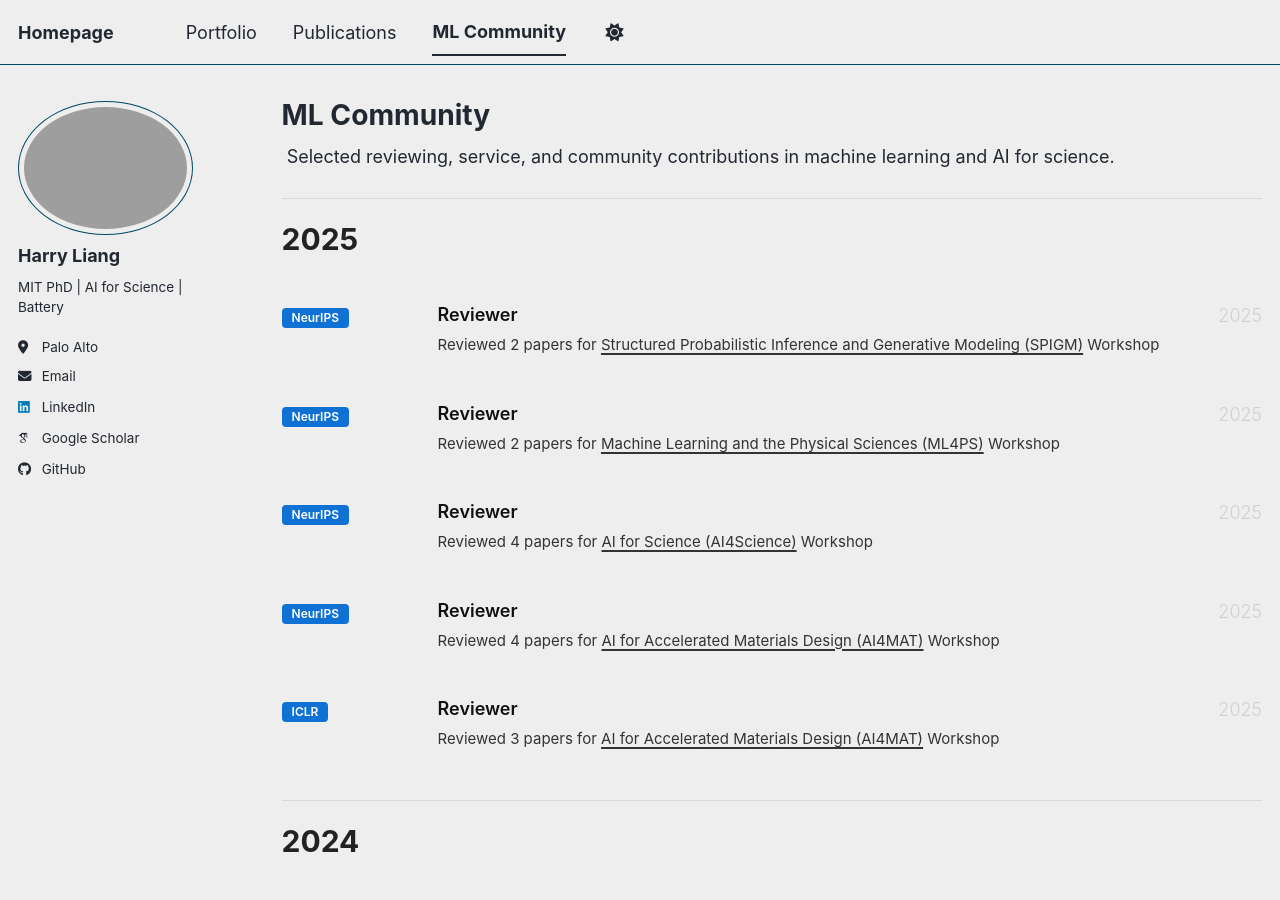
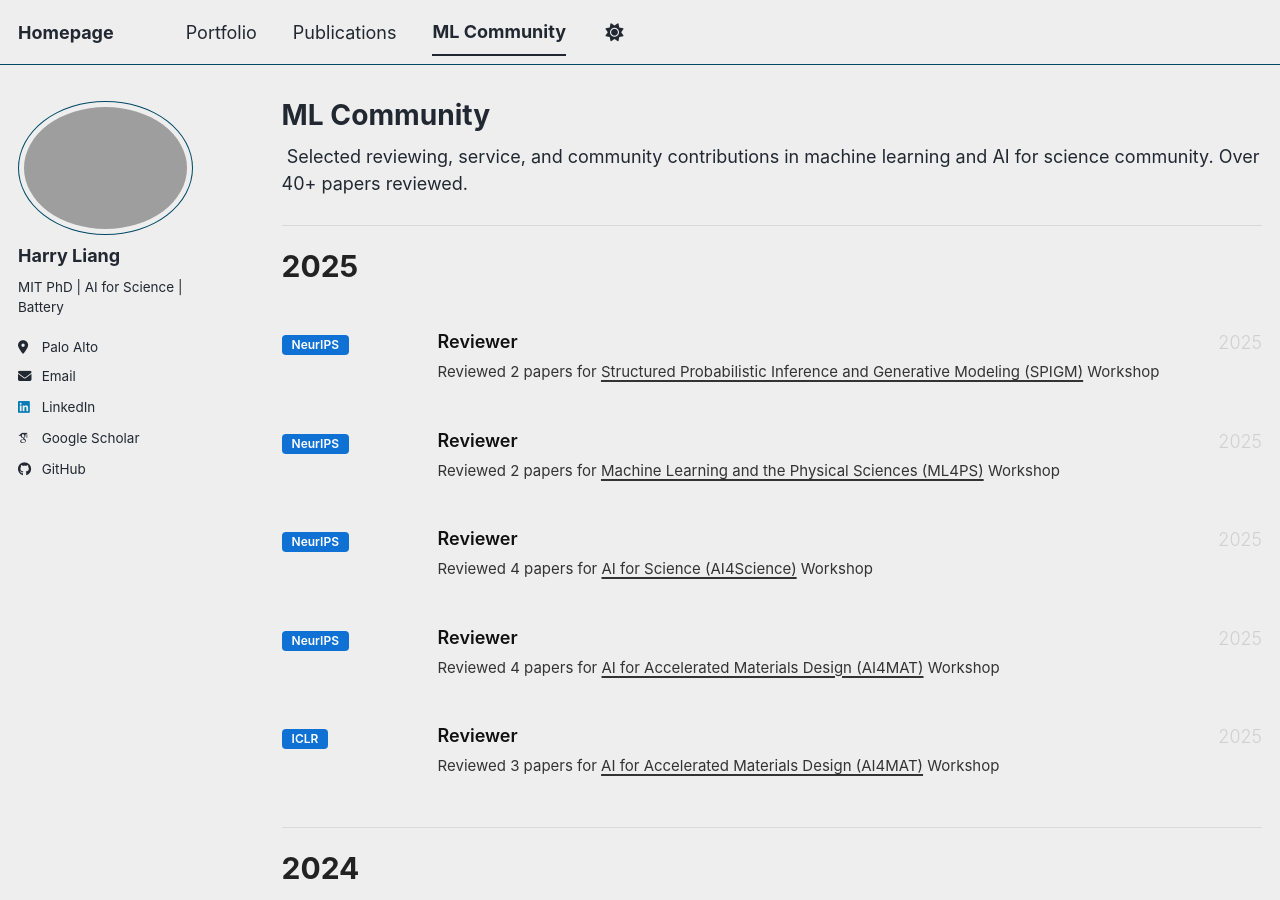
Before and after one commit to HarryQL/HarryQL.github.io, a Jekyll site: the page built from _pages/ml_community.html, in a window 1280 px wide and 900 px high. Built offline with Jekyll 4.4.1, drawn with Linux system fonts in a browser that asks for light colours; some web fonts are replaced; a script bundle is joined from its source files by our own code; library files that are not in the unit come from our copies.

Commit message:
Update ml_community.html

```diff
--- a/_pages/ml_community.html
+++ b/_pages/ml_community.html
@@ -6,7 +6,7 @@ author_profile: true
 ---
 
 <div class="wordwrap">
-  Selected reviewing, service, and community contributions in machine learning and AI for science.
+  Selected reviewing, service, and community contributions in machine learning and AI for science community. Over 40+ papers reviewed.
 </div>
 
 <style>
```
